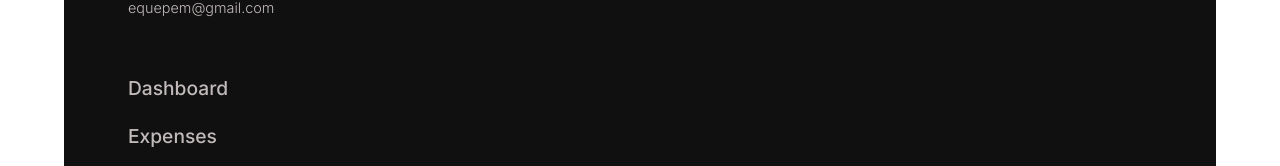
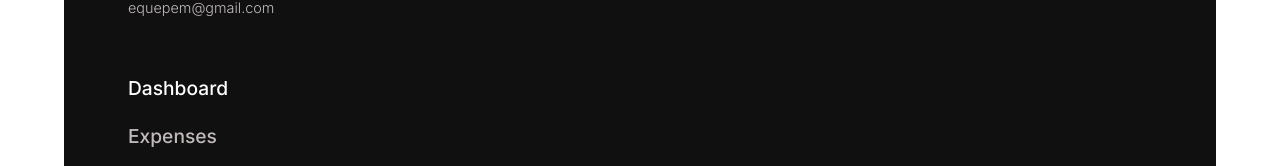
Before and after one commit to SumiSeo/sugardaddy, a React (Create React App) app: page / in a window 1280 px wide. In both pictures the pointer is over the link "Dashboard". Shown: the part 305-471 px from the top of the page. Built offline with nearby package versions, Linux system fonts and the light colour scheme.

Commit message:
chore/add-scss-styling

```diff
--- a/src/components/Navigator/Navigator.scss
+++ b/src/components/Navigator/Navigator.scss
@@ -34,6 +34,10 @@
       text-decoration: none;
       font-size: 1.2rem;
       font-weight: 500;
+      &:hover,
+      &:active {
+        color: $default_white_font;
+      }
     }
   }
 }
```
